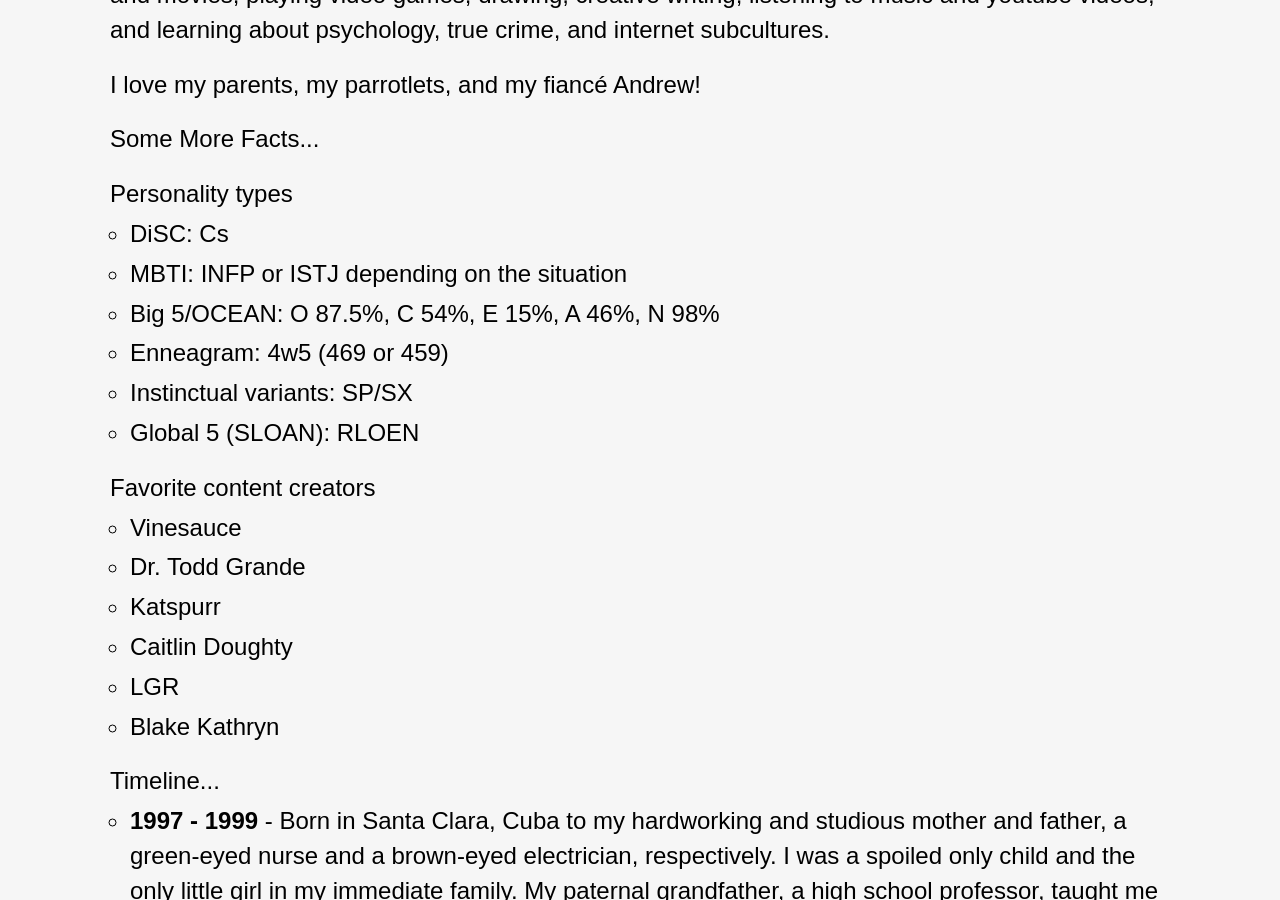
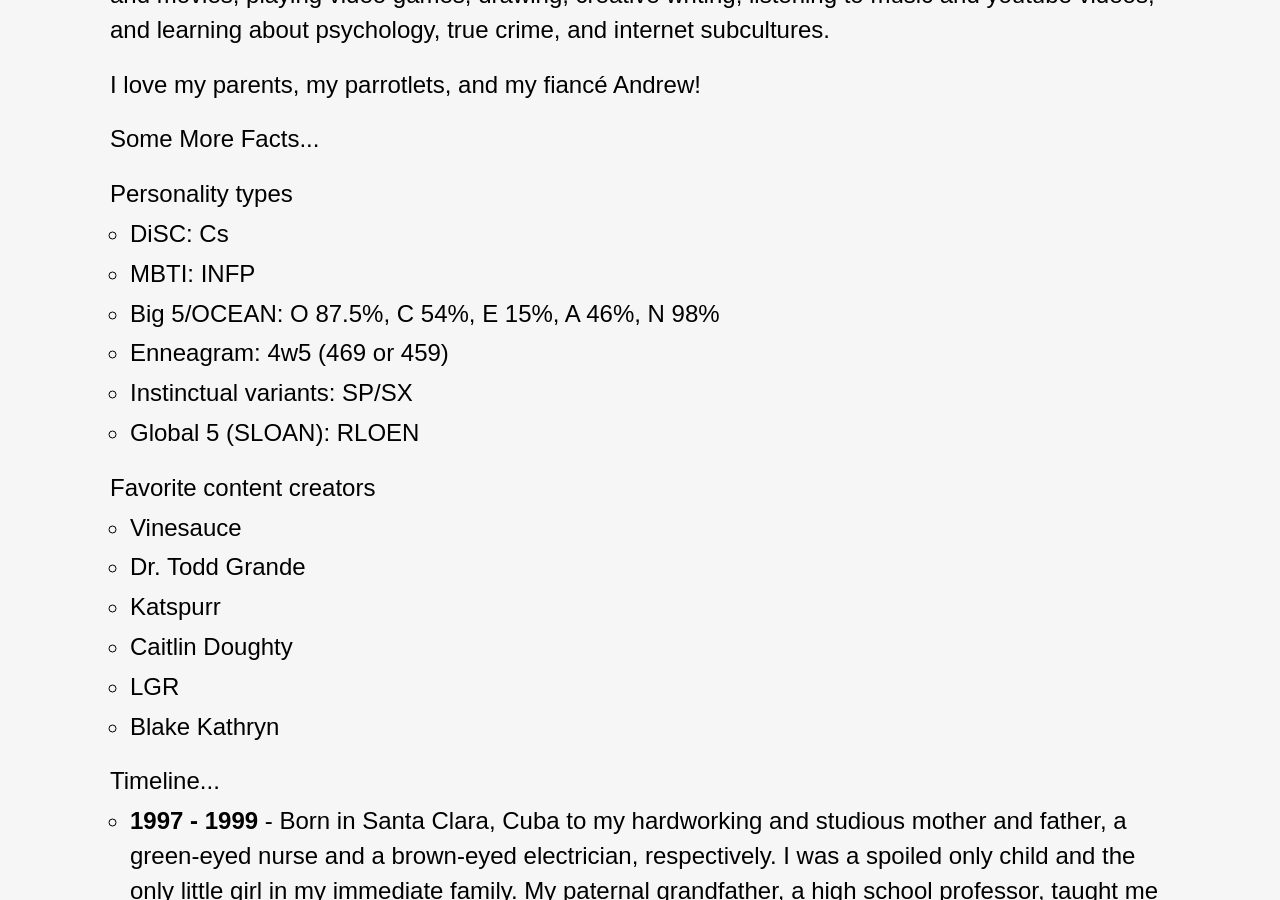
Before and after one commit to liz-lorena/2020, a Jekyll site: the page built from about/index.html, in a window 1280 px wide and 900 px high, scrolled down 876 px. Built offline with Jekyll 4.4.1, drawn with Linux system fonts in a browser that asks for light colours.

Commit message:
Update index.html

```diff
--- a/about/index.html
+++ b/about/index.html
@@ -15,7 +15,7 @@
 <p>Personality types</p>
 <ul>
    <li>DiSC: Cs</li>
-   <li>MBTI: INFP or ISTJ depending on the situation</li>
+   <li>MBTI: INFP</li>
    <li>Big 5/OCEAN: O 87.5%, C 54%, E 15%, A 46%, N 98%</li>
    <li>Enneagram: 4w5 (469 or 459)</li>
    <li>Instinctual variants: SP/SX</li>
```
